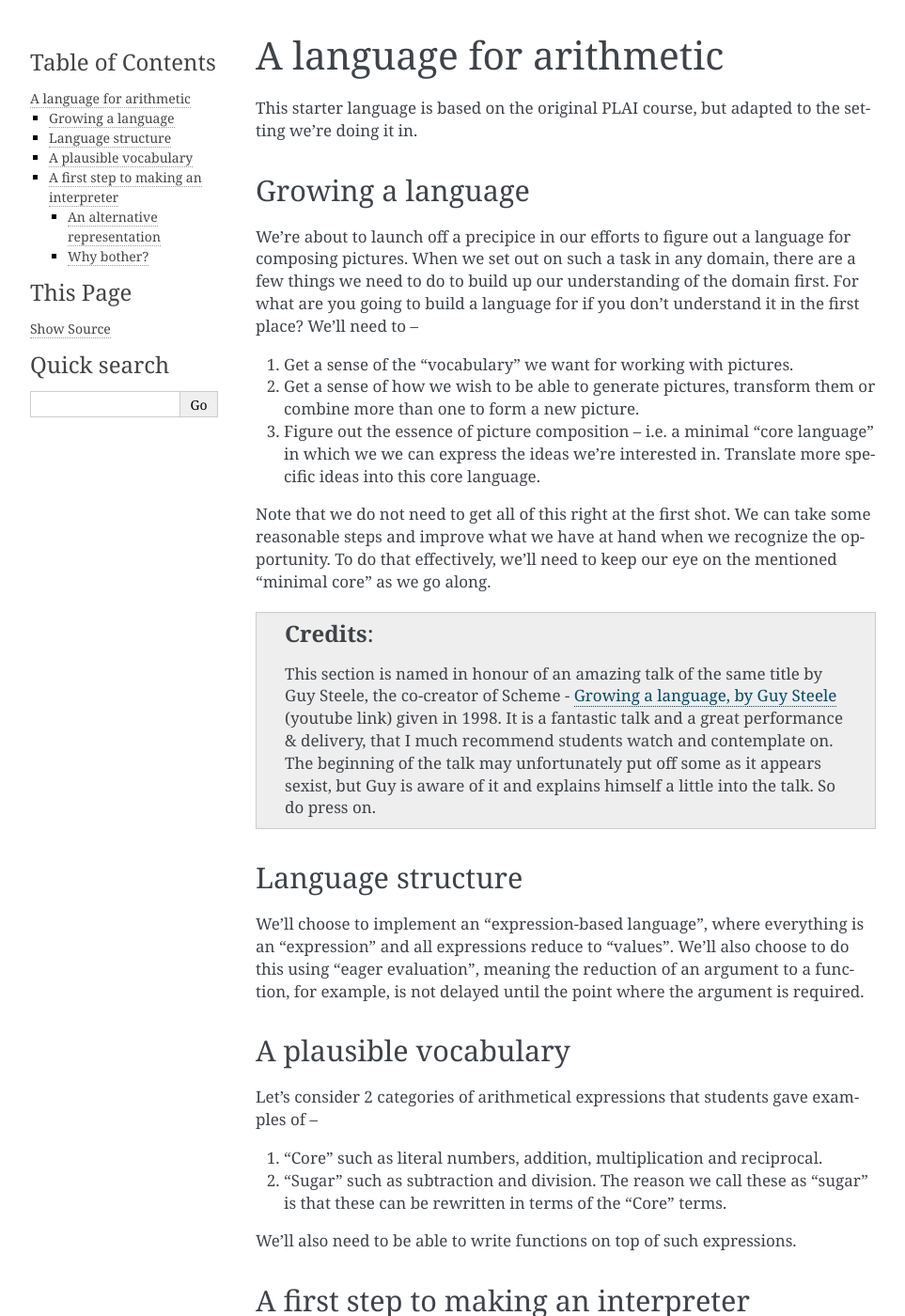
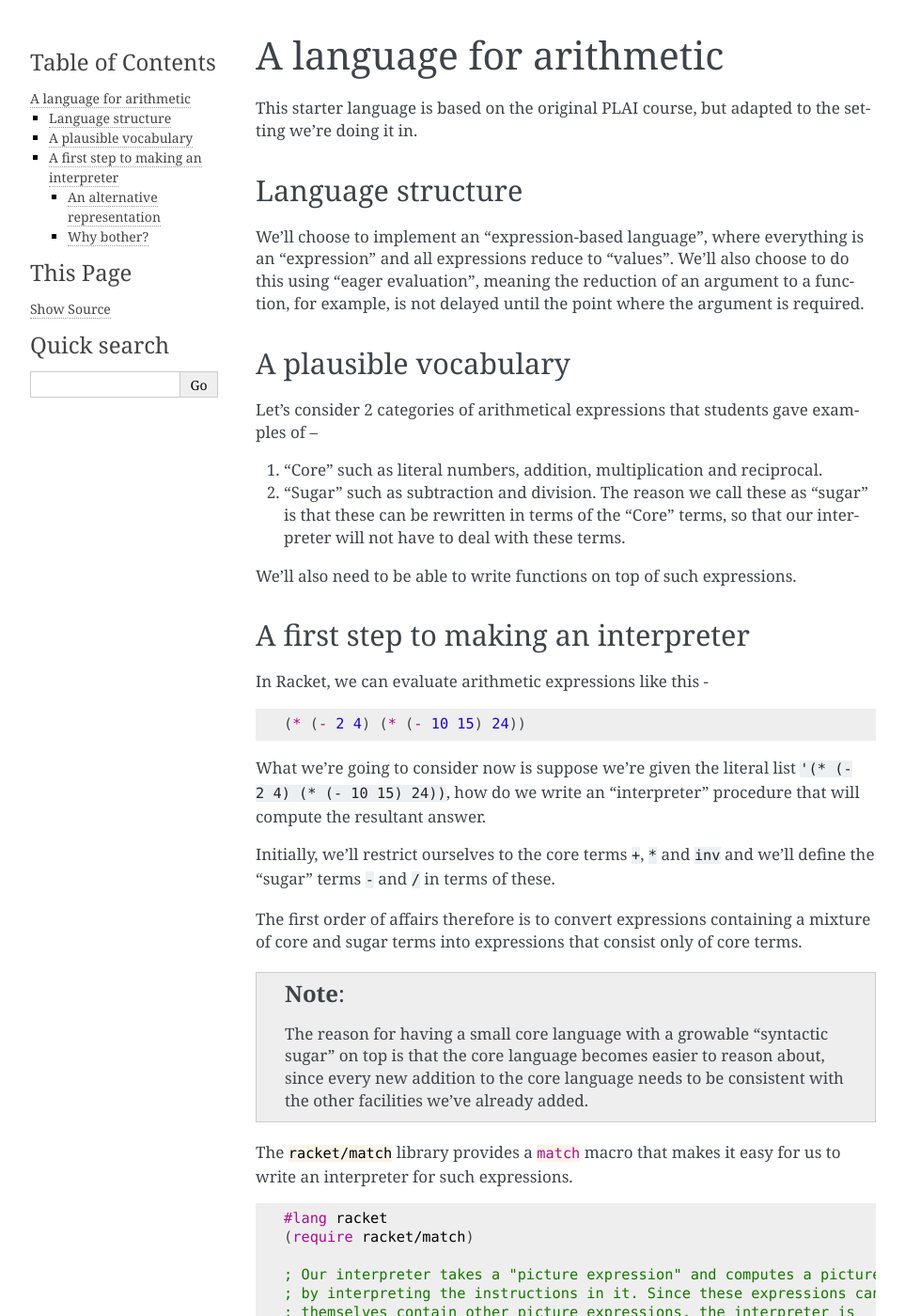
Before and after one commit to kreauniv/comp308, a Sphinx documentation site: the page built from source/arithlang.rst, in a window 1280 px wide and 1400 px high. Shown: the whole window at 94% size, without its empty margins (148-1111 px from the left). Built offline with Sphinx 7.4.7, drawn with Linux system fonts in a browser that asks for light colours.

Commit message:
Removed ref to pictures

```diff
--- a/source/arithlang.rst
+++ b/source/arithlang.rst
@@ -3,43 +3,6 @@ A language for arithmetic
 
 This starter language is based on the original PLAI course, but adapted
 to the setting we're doing it in.
-
-Growing a language
-------------------
-
-We're about to launch off a precipice in our efforts to figure out a language
-for composing pictures. When we set out on such a task in any domain, there are
-a few things we need to do to build up our understanding of the domain first.
-For what are you going to build a language for if you don't understand it in the
-first place? We'll need to --
-
-1. Get a sense of the ":index:`vocabulary`" we want for working with pictures.
-
-2. Get a sense of how we wish to be able to generate pictures, transform them
-   or combine more than one to form a new picture.
-
-3. Figure out the essence of picture composition -- i.e. a minimal ":index:`core
-   language`" in which we we can express the ideas we're interested in. Translate
-   more specific ideas into this core language.
-
-Note that we do not need to get all of this right at the first shot. We can
-take some reasonable steps and improve what we have at hand when we recognize
-the opportunity. To do that effectively, we'll need to keep our eye on the
-mentioned "minimal core" as we go along.
-
-.. index:: Guy Steele, Growing a language talk
-
-.. admonition:: **Credits**
-
-    This section is named in honour of an amazing talk of the same title by Guy
-    Steele, the co-creator of Scheme - `Growing a language, by Guy Steele
-    <gal_>`_ (youtube link) given in 1998. It is a fantastic talk and a great
-    performance & delivery, that I much recommend students watch and
-    contemplate on. The beginning of the talk may unfortunately put off some as
-    it appears sexist, but Guy is aware of it and explains himself a little
-    into the talk. So do press on.
-
-.. _gal: https://www.youtube.com/watch?v=_ahvzDzKdB0
 
 Language structure
 ------------------
@@ -58,7 +21,8 @@ Let's consider 2 categories of arithmetical expressions that students gave examp
 1. "Core" such as literal numbers, addition, multiplication and reciprocal.
 
 2. "Sugar" such as subtraction and division. The reason we call these
-   as "sugar" is that these can be rewritten in terms of the "Core" terms.
+   as "sugar" is that these can be rewritten in terms of the "Core" terms,
+   so that our interpreter will not have to deal with these terms.
 
 We'll also need to be able to write functions on top of such expressions.
 
```
